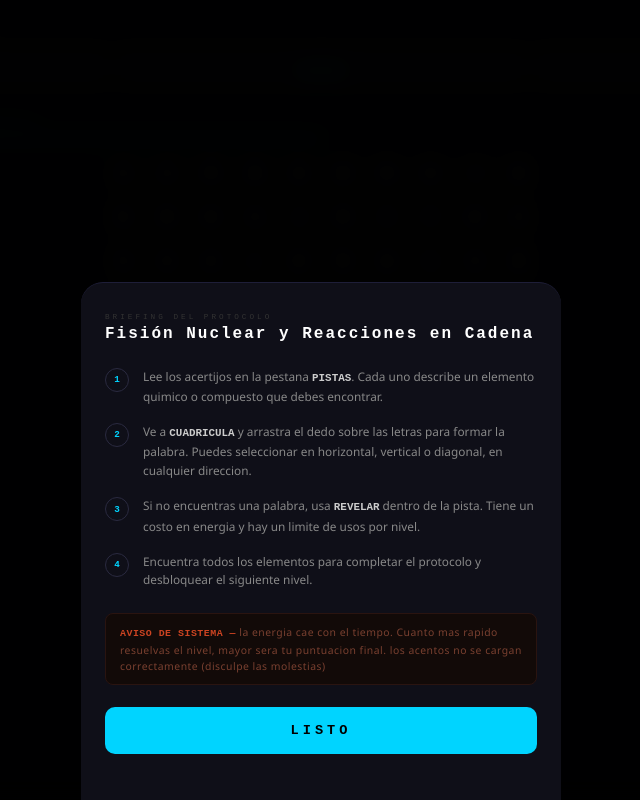
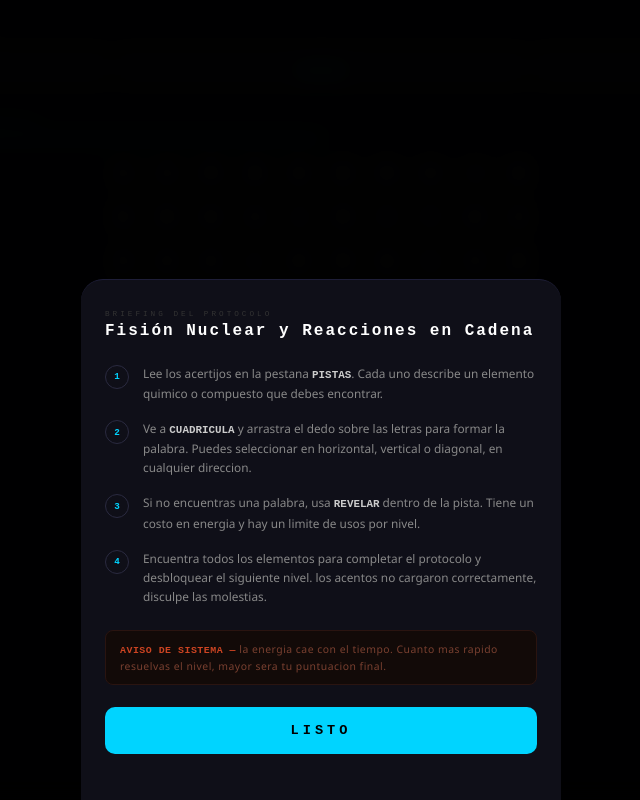
Before and after one commit to Dani3lkm/sopa_letras_pro, a Django app: page /jugar/1/ in a window 1280 px wide. Shown: the whole page, without its empty margins (319-959 px from the left). Run offline with Django 5.2, Linux system fonts and the light colour scheme; data comes from the database, SQL or seed files in the repository.

```diff
--- a/core/templates/juego.html
+++ b/core/templates/juego.html
@@ -281,12 +281,12 @@
             </div>
             <div class="intro-step">
                 <div class="step-num">4</div>
-                <div class="step-text">Encuentra todos los elementos para completar el protocolo y desbloquear el siguiente nivel.</div>
+                <div class="step-text">Encuentra todos los elementos para completar el protocolo y desbloquear el siguiente nivel. los acentos no cargaron correctamente, disculpe las molestias.</div>
             </div>
         </div>
 
         <div class="intro-aviso">
-            <strong>AVISO DE SISTEMA —</strong> la energia cae con el tiempo. Cuanto mas rapido resuelvas el nivel, mayor sera tu puntuacion final. los acentos no se cargan correctamente (disculpe las molestias)
+            <strong>AVISO DE SISTEMA —</strong> la energia cae con el tiempo. Cuanto mas rapido resuelvas el nivel, mayor sera tu puntuacion final.
         </div>
 
         <button class="btn-listo" onclick="cerrarIntro()">LISTO</button>
```
